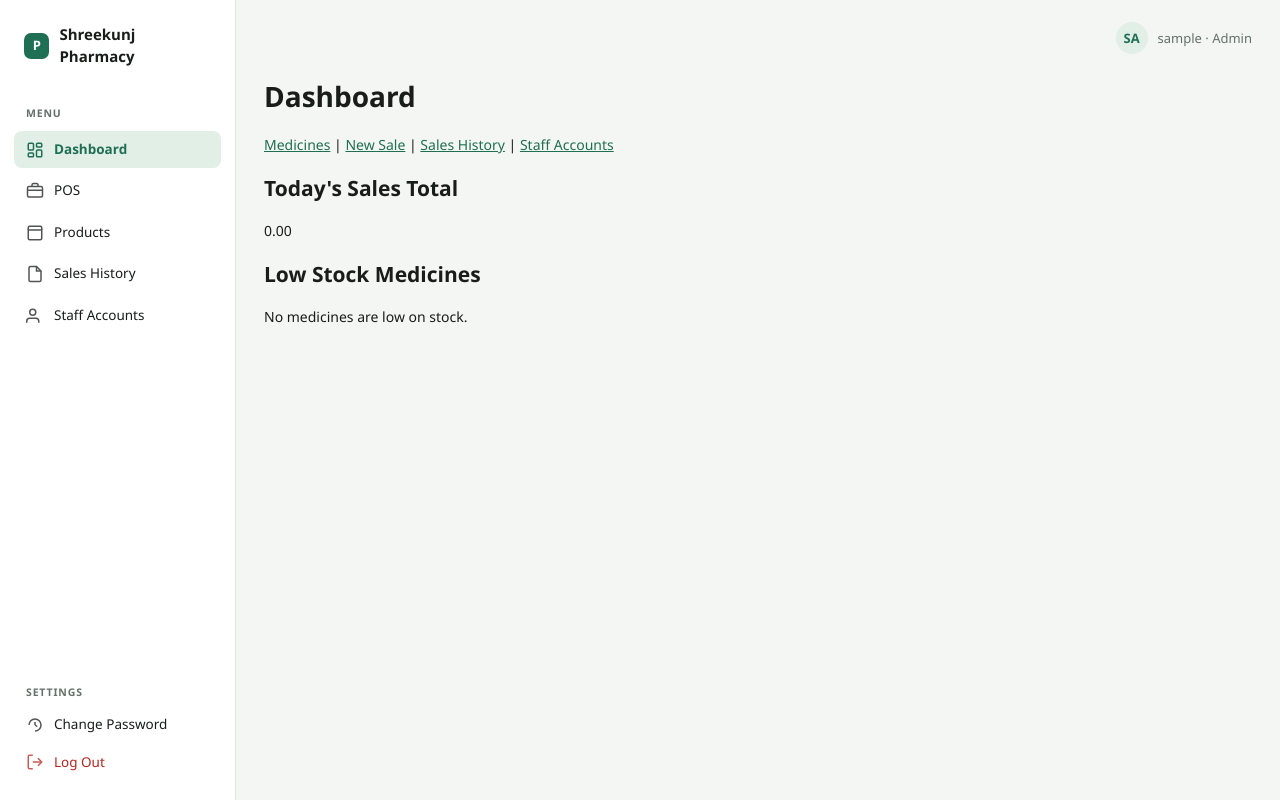
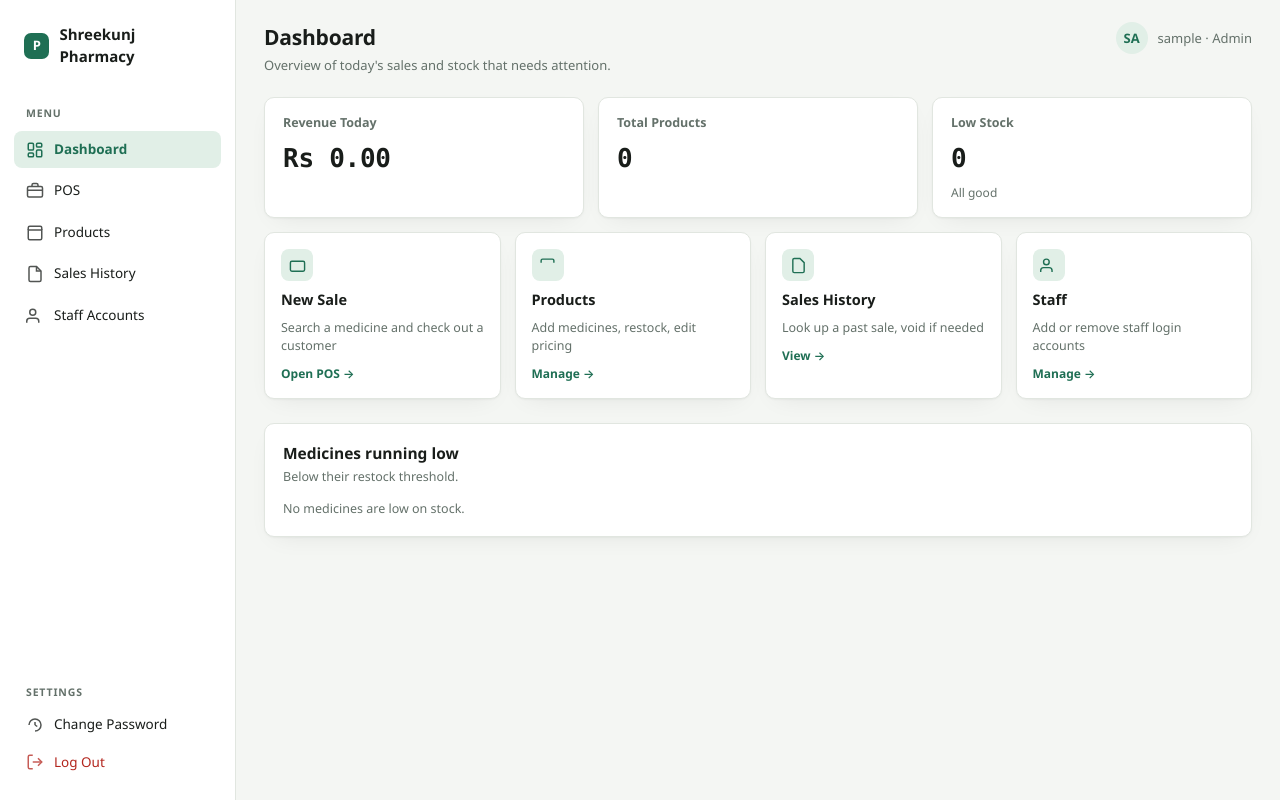
Before and after one commit to sudhan-ycotek/pharmacy, a Flask app: page / in a window 1280 px wide. Run offline with Flask 3, Linux system fonts and the light colour scheme; the visitor is signed in with stand-in values (Sample User, id 1); data that the repository does not hold is empty; parts of the project's set-up code (start-up, migrations or seed data) failed here and were passed over.

Commit message:
feat: dashboard shows total products stat, restyled with quick actions
Co-Authored-By: Claude Sonnet 5 <noreply@anthropic.com>

```diff
--- a/dashboard.py
+++ b/dashboard.py
@@ -1,7 +1,7 @@
 from flask import Blueprint, render_template
 
 from auth import login_required
-from inventory import low_stock_medicines
+from inventory import count_medicines, low_stock_medicines
 from sales import today_sales_total
 
 bp = Blueprint("dashboard", __name__)
@@ -10,4 +10,9 @@ bp = Blueprint("dashboard", __name__)
 @bp.route("/")
 @login_required
 def home():
-    return render_template("dashboard.html", low_stock=low_stock_medicines(), todays_total=today_sales_total())
+    return render_template(
+        "dashboard.html",
+        low_stock=low_stock_medicines(),
+        todays_total=today_sales_total(),
+        total_products=count_medicines(),
+    )
--- a/templates/dashboard.html
+++ b/templates/dashboard.html
@@ -1,25 +1,72 @@
 {% extends "base.html" %}
-{% block title %}Dashboard{% endblock %}
+{% block page_title %}Dashboard{% endblock %}
+{% block page_desc %}Overview of today's sales and stock that needs attention.{% endblock %}
 {% block content %}
-<h1>Dashboard</h1>
-<p><a href="{{ url_for('inventory.list_medicines_view') }}">Medicines</a> | <a href="{{ url_for('sales.new_sale') }}">New Sale</a> | <a href="{{ url_for('sales.list_sales_view') }}">Sales History</a>{% if session.get('role') == 'admin' %} | <a href="{{ url_for('users.list_users') }}">Staff Accounts</a>{% endif %}</p>
+<div class="stat-row">
+  <div class="card stat-card">
+    <div class="label">Revenue Today</div>
+    <div class="value">Rs {{ "%.2f"|format(todays_total) }}</div>
+  </div>
+  <div class="card stat-card">
+    <div class="label">Total Products</div>
+    <div class="value">{{ total_products }}</div>
+  </div>
+  <div class="card stat-card {{ 'alert' if low_stock }}">
+    <div class="label">Low Stock</div>
+    <div class="value">{{ low_stock|length }}</div>
+    <div class="sub">{{ "Need reordering soon" if low_stock else "All good" }}</div>
+  </div>
+</div>
 
-<h2>Today's Sales Total</h2>
-<p>{{ "%.2f"|format(todays_total) }}</p>
+<div class="action-row">
+  <a class="action-card card" href="{{ url_for('sales.new_sale') }}">
+    <div class="icon-badge"><svg viewBox="0 0 24 24" fill="none" stroke="currentColor" stroke-width="2"><rect x="2" y="6" width="20" height="14" rx="2"></rect></svg></div>
+    <div class="title">New Sale</div>
+    <div class="desc">Search a medicine and check out a customer</div>
+    <div class="go">Open POS →</div>
+  </a>
+  <a class="action-card card" href="{{ url_for('inventory.list_medicines_view') }}">
+    <div class="icon-badge"><svg viewBox="0 0 24 24" fill="none" stroke="currentColor" stroke-width="2"><path d="M21 8V5a2 2 0 0 0-2-2H5a2 2 0 0 0-2 2v3"></path></svg></div>
+    <div class="title">Products</div>
+    <div class="desc">Add medicines, restock, edit pricing</div>
+    <div class="go">Manage →</div>
+  </a>
+  <a class="action-card card" href="{{ url_for('sales.list_sales_view') }}">
+    <div class="icon-badge"><svg viewBox="0 0 24 24" fill="none" stroke="currentColor" stroke-width="2"><path d="M14 2H6a2 2 0 0 0-2 2v16a2 2 0 0 0 2 2h12a2 2 0 0 0 2-2V8Z"></path></svg></div>
+    <div class="title">Sales History</div>
+    <div class="desc">Look up a past sale, void if needed</div>
+    <div class="go">View →</div>
+  </a>
+  {% if session.get('role') == 'admin' %}
+  <a class="action-card card" href="{{ url_for('users.list_users') }}">
+    <div class="icon-badge"><svg viewBox="0 0 24 24" fill="none" stroke="currentColor" stroke-width="2"><path d="M17 21v-2a4 4 0 0 0-4-4H5a4 4 0 0 0-4 4v2"></path><circle cx="9" cy="7" r="4"></circle></svg></div>
+    <div class="title">Staff</div>
+    <div class="desc">Add or remove staff login accounts</div>
+    <div class="go">Manage →</div>
+  </a>
+  {% endif %}
+</div>
 
-<h2>Low Stock Medicines</h2>
+<div class="card panel">
+  <div class="panel-head">
+    <div>
+      <h2>Medicines running low</h2>
+      <p class="panel-desc">Below their restock threshold.</p>
+    </div>
+  </div>
   {% if low_stock %}
+  <div class="table-scroll">
     <table>
-  <tr><th>Name</th><th>Stock (base units)</th><th>Threshold</th></tr>
+      <thead><tr><th>Medicine</th><th class="num">Stock</th><th class="num">Threshold</th></tr></thead>
+      <tbody>
       {% for m in low_stock %}
-  <tr class="low-stock">
-    <td>{{ m['name'] }}</td>
-    <td>{{ m['stock_in_base_units'] }}</td>
-    <td>{{ m['low_stock_threshold'] }}</td>
-  </tr>
+      <tr><td>{{ m['name'] }}</td><td class="num">{{ m['stock_in_base_units'] }}</td><td class="num">{{ m['low_stock_threshold'] }}</td></tr>
       {% endfor %}
+      </tbody>
     </table>
+  </div>
   {% else %}
-<p>No medicines are low on stock.</p>
+  <p class="panel-desc">No medicines are low on stock.</p>
   {% endif %}
+</div>
 {% endblock %}
```
Also changed, not shown: tests/test_dashboard.py (+11 -0 lines). Lines whose indentation alone changed are shown as unchanged.
